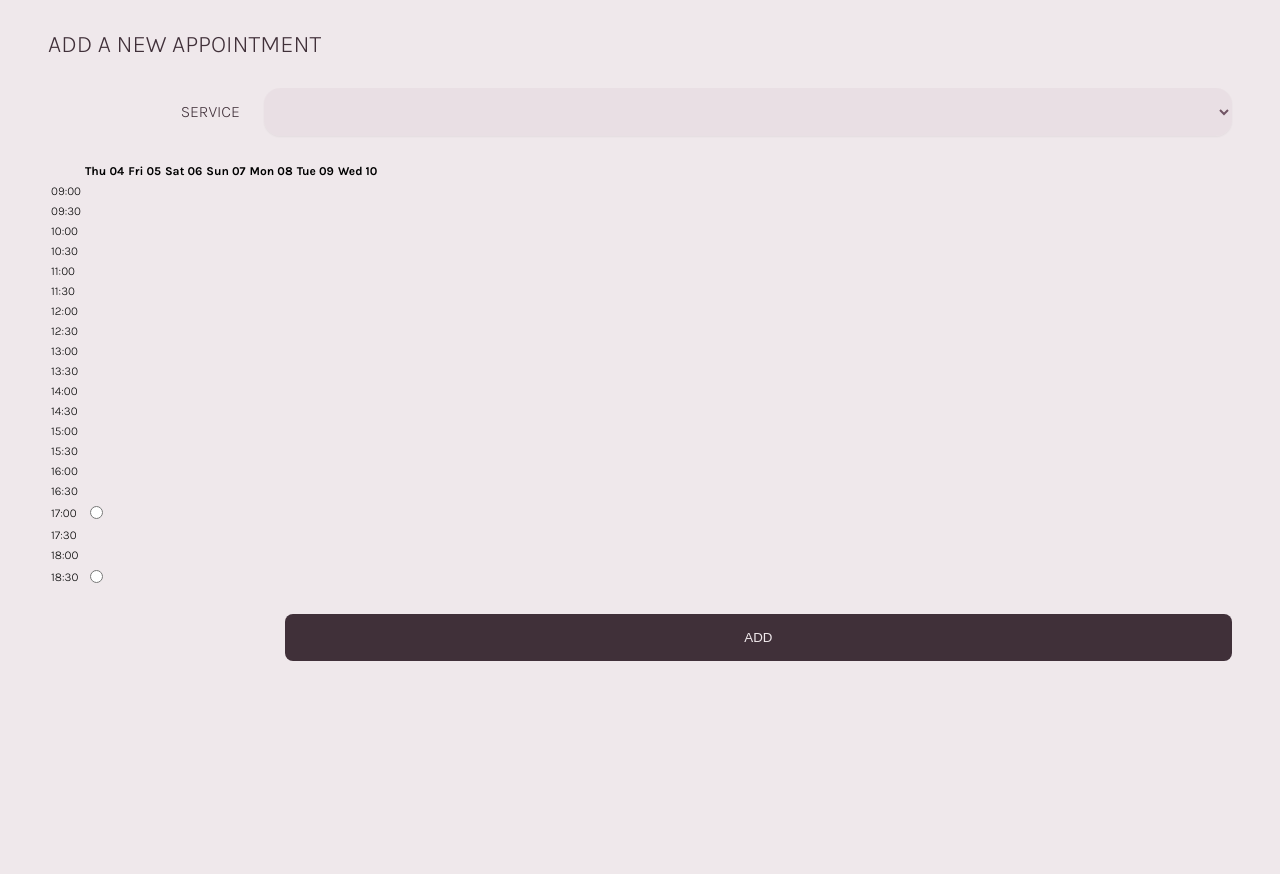
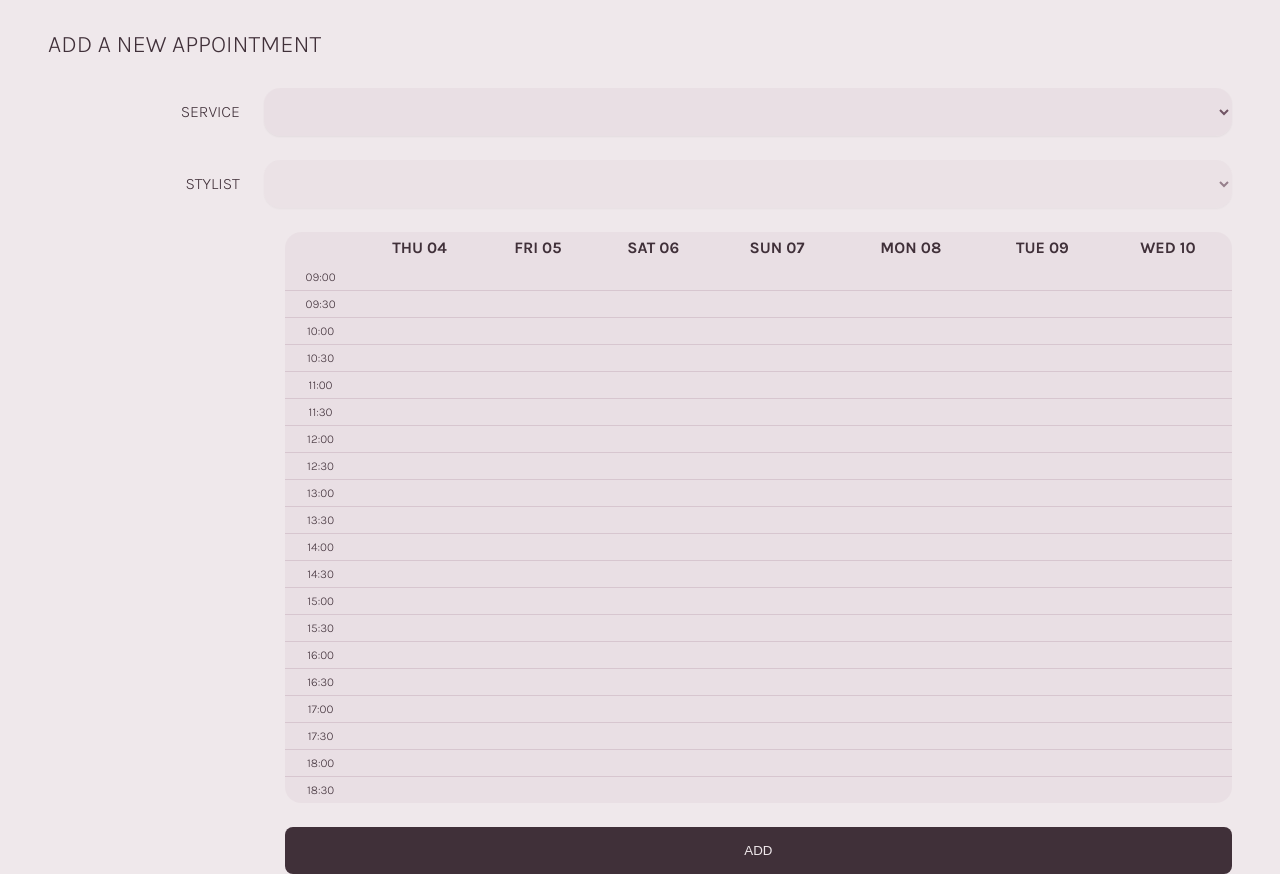
Before and after one commit to spaulas/react-test-driven-development, a React (Create React App) app: page /add-appointment in a window 1280 px wide. Before the commit the page ends 800 px from the top, so only its background shows below. Built offline with nearby package versions, Linux system fonts and the light colour scheme.

Commit message:
feat(chapter-2): polish code

```diff
--- a/src/components/Forms/AppointmentForm/AppointmentForm.tsx
+++ b/src/components/Forms/AppointmentForm/AppointmentForm.tsx
@@ -1,17 +1,40 @@
 import React, { useState } from "react";
 import { Props, FormType } from "./types.d";
 import "../Form.scss";
-import { TimeSlot } from "@components/TimeSlot";
+import { TimeSlots } from "@components/TimeSlots";
 
-function AppointmentForm({ services, values, onSubmit, openingTime, closingTime }: Props): JSX.Element {
-  const today = new Date();
+function AppointmentForm({
+  services,
+  stylists,
+  values,
+  onSubmit,
+  openingTime,
+  closingTime,
+}: Props): JSX.Element {
   const [appointment, setAppointment] = useState<FormType>(values);
+  const [availableStylists, setAvailableStylists] = useState<Props["stylists"]>(
+    stylists
+  );
 
   const handleChange = (newValue: {
-    [field: string]: string | number;
+    [field: string]: string | number | undefined;
   }): void => {
-    setAppointment((appointment) => ({ ...appointment, ...newValue }));
+    setAppointment((appointment) => ({
+      ...appointment,
+      startsAt: undefined,
+      ...newValue,
+    }));
   };
+
+  const handleServiceChange = (value: string) => {
+    handleChange({ service: value, stylist: undefined });
+    const newStylistsList = stylists.filter((s) => s.services.includes(value));
+    setAvailableStylists(newStylistsList);
+  };
+
+  const getStylistTimeSlots = () =>
+    stylists.find((s) => s.name === appointment.stylist)?.availableTimeSlots ||
+    [];
 
   return (
     <form
@@ -25,7 +48,7 @@ function AppointmentForm({ services, values, onSubmit, openingTime, closingTime
           id="service"
           value={appointment.service}
           name="service"
-          onChange={(e) => handleChange({ service: e.target.value })}
+          onChange={(e) => handleServiceChange(e.target.value)}
         >
           <option />
           {services.map((service) => (
@@ -33,18 +56,31 @@ function AppointmentForm({ services, values, onSubmit, openingTime, closingTime
           ))}
         </select>
       </div>
+
       <div className="form--field-wrapper">
-        <TimeSlot
+        <label htmlFor="stylist">Stylist</label>
+        <select
+          disabled={!appointment.service}
+          id="stylist"
+          value={appointment.stylist}
+          name="stylist"
+          onChange={(e) => handleChange({ stylist: e.target.value })}
+        >
+          <option />
+          {availableStylists.map((stylist) => (
+            <option key={stylist.name}>{stylist.name}</option>
+          ))}
+        </select>
+      </div>
+      <div className="form--field-wrapper">
+        <TimeSlots
           name="startsAt"
           id="startsAt"
           openingTime={openingTime}
           closingTime={closingTime}
           today={new Date()}
           value={appointment.startsAt}
-          availableTimeSlots={[
-            { startsAt: today.setHours(17, 0, 0, 0) },
-            { startsAt: today.setHours(18, 30, 0, 0) },
-          ]}
+          availableTimeSlots={getStylistTimeSlots()}
           onChange={(value) => handleChange({ startsAt: value })}
         />
       </div>
--- a/src/components/TimeSlot/index.tsx
+++ /dev/null
@@ -1 +0,0 @@
-export { default as TimeSlot } from "./TimeSlot";
--- /dev/null
+++ b/src/components/TimeSlots/TimeSlots.scss
@@ -0,0 +1,96 @@
+@import "@styles/imports.scss";
+
+.time-slots {
+  color: $purple-darker;
+  width: 80%;
+  margin-left: auto;
+  border-collapse: collapse;
+  background: rgba($pink-light, 0.5);
+  border-radius: 16px;
+  padding: 8px;
+
+  & > thead {
+    @include label;
+    text-transform: uppercase;
+
+    & > tr {
+      height: 32px;
+    }
+  }
+
+  & > tbody {
+    @include body;
+
+    & > tr {
+      height: 24px;
+      border-bottom: 1px solid $pink-normal;
+
+      &:last-child {
+        border: none;
+      }
+
+      & > td {
+        text-align: center;
+        justify-content: center;
+        height: 24px;
+
+        & > .radio-container {
+          width: 100%;
+          height: 100%;
+          max-height: 24px;
+          display: block;
+          position: relative;
+
+          & > input {
+            opacity: 0;
+            cursor: pointer;
+            height: 100%;
+            width: 100%;
+            z-index: 2;
+            margin: 0;
+
+            &:checked ~ .radio {
+              background-color: $purple-lighter;
+            }
+
+            &:checked ~ .radio::after {
+              display: block;
+            }
+          }
+
+          & > .radio {
+            height: 20px;
+            width: 20px;
+            background-color: $white;
+            border-radius: 50%;
+            transition: 0.2s ease;
+            cursor: pointer;
+            display: block;
+            position: absolute;
+            top: 1.5px;
+            left: calc((100% - 20px) / 2);
+            z-index: 1;
+
+            &::after {
+              content: "";
+              display: none;
+              width: 14px;
+              height: 14px;
+              border-radius: 50%;
+              margin: 3px;
+              background: $purple-light;
+            }
+          }
+
+          &:hover input ~ .radio {
+            background: $purple-lighter;
+          }
+
+          &:hover input:checked ~ .radio {
+            background: $purple-lighter;
+          }
+        }
+      }
+    }
+  }
+}
--- a/src/components/TimeSlot/TimeSlot.tsx
+++ b/src/components/TimeSlots/TimeSlots.tsx
@@ -1,8 +1,9 @@
 import React from "react";
 import { Props } from "./types.d";
 import { timeIncrements } from "@utils/timeFunctions";
+import "./TimeSlots.scss";
 
-function TimeSlot({
+function TimeSlots({
   id,
   value,
   name,
@@ -15,7 +16,7 @@ function TimeSlot({
   // merges the date from the column with the time from the row
   const mergeDateAndTime = (date: number, timeSlot: number) => {
     const time = new Date(timeSlot);
-    return new Date(date).setHours(time.getHours(), time.getMinutes(), 0, 0);
+    return new Date(date).setHours(time.getHours(), time.getMinutes());
   };
 
   // calculate the list of daily time slots
@@ -48,14 +49,23 @@ function TimeSlot({
       )
     ) {
       return (
-        <input name={name} type="radio" value={startsAt} checked={startsAt === value} onChange={() => onChange(startsAt)} />
+        <div className="radio-container">
+          <input
+            name={name}
+            type="radio"
+            value={startsAt}
+            checked={startsAt === value}
+            onChange={() => onChange(startsAt)}
+          />
+          <span onClick={() => onChange(startsAt)} className="radio"></span>
+        </div>
       );
     }
     return null;
   };
 
   return (
-    <table id={id}>
+    <table id={id} className="time-slots">
       <thead>
         <tr>
           <th />
@@ -83,4 +93,4 @@ function TimeSlot({
   );
 }
 
-export default TimeSlot;
+export default TimeSlots;
--- /dev/null
+++ b/src/components/TimeSlots/index.tsx
@@ -0,0 +1 @@
+export { default as TimeSlots } from "./TimeSlots";
--- a/src/pages/AddAppointment/index.tsx
+++ b/src/pages/AddAppointment/index.tsx
@@ -1,7 +1,7 @@
 import React from "react";
 import { AppointmentForm } from "@components/Forms/AppointmentForm";
 import "./AddAppointment.scss";
-import { sampleServices, openingTime, closingTime } from "@data";
+import { sampleServices, sampleStylists, openingTime, closingTime } from "@data";
 
 function AddAppointment(): JSX.Element {
   const handleSubmit = () => console.log("submit");
@@ -11,6 +11,7 @@ function AddAppointment(): JSX.Element {
       <span className="add-customer-page--title">Add a new Appointment</span>
       <AppointmentForm
         services={sampleServices}
+        stylists={sampleStylists}
         onSubmit={handleSubmit}
         values={values}
         openingTime={openingTime}
--- a/src/sampleData.ts
+++ b/src/sampleData.ts
@@ -1,4 +1,11 @@
 const today = new Date();
+const midnight = new Date(today).setHours(0, 0, 0, 0);
+const day2 = new Date(midnight + 24 * 60 * 60 * 1000 * 1);
+const day3 = new Date(midnight + 24 * 60 * 60 * 1000 * 2);
+const day4 = new Date(midnight + 24 * 60 * 60 * 1000 * 3);
+const day5 = new Date(midnight + 24 * 60 * 60 * 1000 * 4);
+const day6 = new Date(midnight + 24 * 60 * 60 * 1000 * 5);
+const day7 = new Date(midnight + 24 * 60 * 60 * 1000 * 6);
 
 const at = (hours: number) => today.setHours(hours, 0);
 
@@ -115,10 +122,52 @@ export const sampleAppointments = [
 export const sampleStylists = [
   {
     name: "Deanne Andersen",
-    services: ["Beard Trim", "Haircut & Beard Trim"],
+    services: ["Beard Trim", "Haircut", "Haircut & Beard Trim"],
+    availableTimeSlots: [
+      { startsAt: today.setHours(12, 0, 0, 0) },
+      { startsAt: today.setHours(16, 30, 0, 0) },
+      { startsAt: day2.setHours(14, 30) },
+      { startsAt: day2.setHours(15, 0) },
+      { startsAt: day3.setHours(17, 0) },
+      { startsAt: day3.setHours(18, 0) },
+      { startsAt: day4.setHours(18, 30) },
+      { startsAt: day5.setHours(15, 0) },
+      { startsAt: day5.setHours(16, 0) },
+      { startsAt: day6.setHours(17, 0) },
+    ],
   },
-  { name: "Roza Barton", services: ["Haircut", "Haircut & Color", "Blow-Dry"] },
-  { name: "Ingrid Johnson", services: ["Extensions"] },
+  {
+    name: "Roza Barton",
+    services: ["Haircut", "Haircut & Color", "Blow-Dry"],
+    availableTimeSlots: [
+      { startsAt: today.setHours(9, 0, 0, 0) },
+      { startsAt: today.setHours(10, 30, 0, 0) },
+      { startsAt: day2.setHours(11, 30) },
+      { startsAt: day2.setHours(12, 0) },
+      { startsAt: day3.setHours(9, 0) },
+      { startsAt: day3.setHours(9, 30) },
+      { startsAt: day3.setHours(10, 30) },
+      { startsAt: day5.setHours(11, 0) },
+      { startsAt: day5.setHours(12, 0) },
+      { startsAt: day6.setHours(9, 0) },
+    ],
+  },
+  {
+    name: "Ingrid Johnson",
+    services: ["Extensions"],
+    availableTimeSlots: [
+      { startsAt: today.setHours(9, 0, 0, 0) },
+      { startsAt: today.setHours(15, 30, 0, 0) },
+      { startsAt: day2.setHours(17, 30) },
+      { startsAt: day2.setHours(9, 30) },
+      { startsAt: day3.setHours(11, 0) },
+      { startsAt: day3.setHours(12, 30) },
+      { startsAt: day3.setHours(16, 30) },
+      { startsAt: day5.setHours(18, 0) },
+      { startsAt: day5.setHours(18, 30) },
+      { startsAt: day7.setHours(10, 0) },
+    ],
+  },
 ];
 
 export const sampleServices = [
--- a/src/styles/_colors.scss
+++ b/src/styles/_colors.scss
@@ -18,6 +18,7 @@ $pink-dark: #968a90;
 $pink-normal: #d7c6cf;
 $pink-light: #e3d7dd;
 $pink-lighter: #efe8eb;
+$pink-white: #f9f7f9;
 
 $green-darker: #384443;
 $green-dark: #627775;
--- a/tsconfig.json
+++ b/tsconfig.json
@@ -19,7 +19,7 @@
     "resolveJsonModule": true,
     "isolatedModules": true,
     "noEmit": true,
-    "jsx": "react"
+    "jsx": "react-jsx"
   },
   "include": [
     "src",
```
Also changed, not shown: src/components/Forms/AppointmentForm/types.d.ts (+8 -2 lines), src/components/TimeSlot/TimeSlot.scss (deleted), src/components/TimeSlots/types.d.ts (renamed from src/components/TimeSlot/types.d.ts), 2 other files (tests, documents, lock files or other folders).
